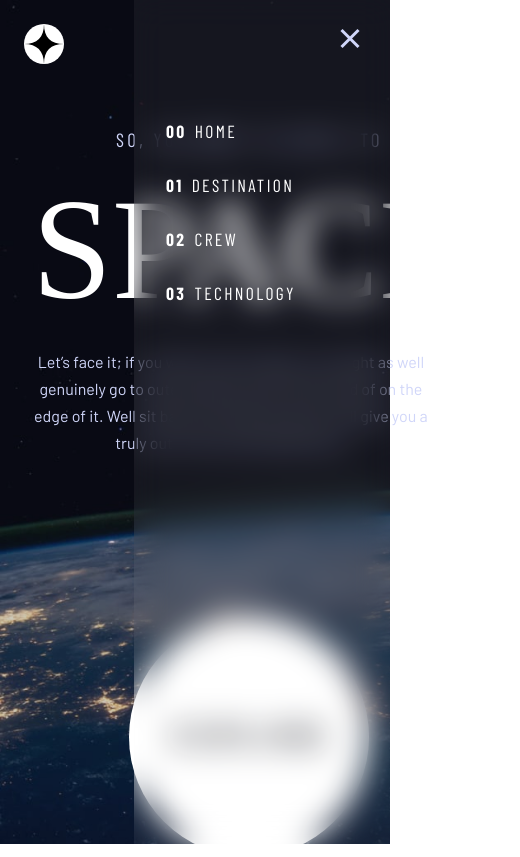
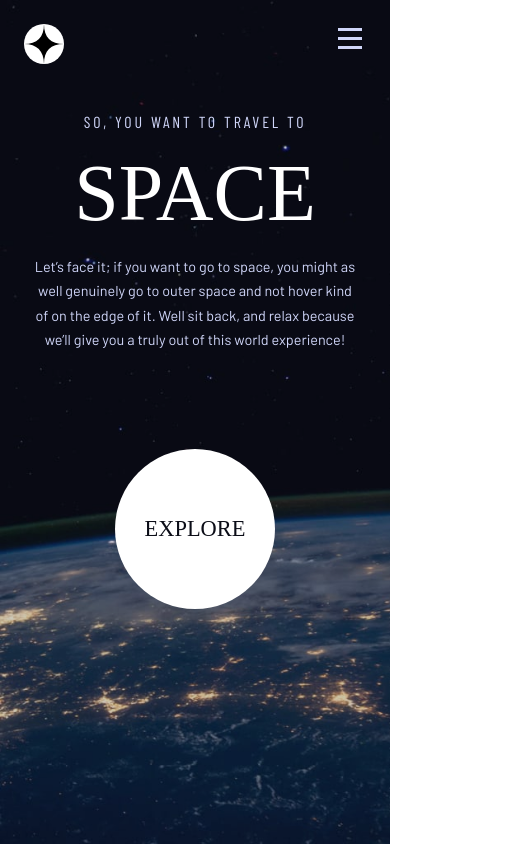
Before and after one commit to sahand-masoleh/fem-40-space-tourism-website, a React (Vite) app: page /home in a window 390 px wide. Shown: the whole page, 520 px wide, since content can reach past the window. Built offline with nearby package versions, Linux system fonts and the light colour scheme; a web font is replaced by a local one.

Commit message:
[style] home: mobile

```diff
--- a/src/App.scss
+++ b/src/App.scss
@@ -22,6 +22,10 @@
 	@media screen and (max-width: $tablet) {
 		grid-template-rows: 4rem auto;
 		margin: 0 2rem;
+	}
+
+	@media screen and (max-width: $mobile) {
+		grid-template-rows: 3rem auto;
 	}
 
 	&__title {
--- a/src/components/Nav/Nav.tsx
+++ b/src/components/Nav/Nav.tsx
@@ -30,7 +30,7 @@ for (let index = 0; index < Object.keys(paths).length; index++) {
 }
 
 function Nav() {
-	const [isOpen, setIsOpen] = useState<boolean>(true);
+	const [isOpen, setIsOpen] = useState<boolean>(false);
 
 	function handleMobileMenu(): void {
 		setIsOpen((prev) => !prev);
--- a/src/routes/Home/Home.scss
+++ b/src/routes/Home/Home.scss
@@ -23,6 +23,10 @@
 		text-align: center;
 	}
 
+	&__article {
+		min-width: 0;
+	}
+
 	&__pre-title {
 		display: grid;
 		grid-template-columns: max-content;
@@ -38,6 +42,10 @@
 			margin-right: unset;
 			font-size: 1.2rem;
 		}
+
+		@media screen and (max-width: $mobile) {
+			font-size: 1rem;
+		}
 	}
 
 	&__title {
@@ -52,6 +60,10 @@
 		@media screen and (max-width: $tablet) {
 			margin: 1rem 0;
 		}
+
+		@media screen and (max-width: $mobile) {
+			font-size: clamp(3rem, 25vw, 5rem);
+		}
 	}
 
 	&__description {
@@ -63,6 +75,10 @@
 
 		@media screen and (max-width: $tablet) {
 			font-size: 1rem;
+		}
+
+		@media screen and (max-width: $mobile) {
+			font-size: 0.9rem;
 		}
 	}
 
@@ -86,11 +102,21 @@
 
 		&:hover {
 			outline-width: 5rem;
+
+			@media screen and (max-width: $mobile) {
+				outline-width: 3rem;
+			}
 		}
 
 		@media screen and (max-width: $tablet) {
 			margin-top: 10rem;
 			width: 15rem;
 		}
+
+		@media screen and (max-width: $mobile) {
+			margin-top: 6rem;
+			width: 10rem;
+			font-size: 1.4rem;
+		}
 	}
 }
```
